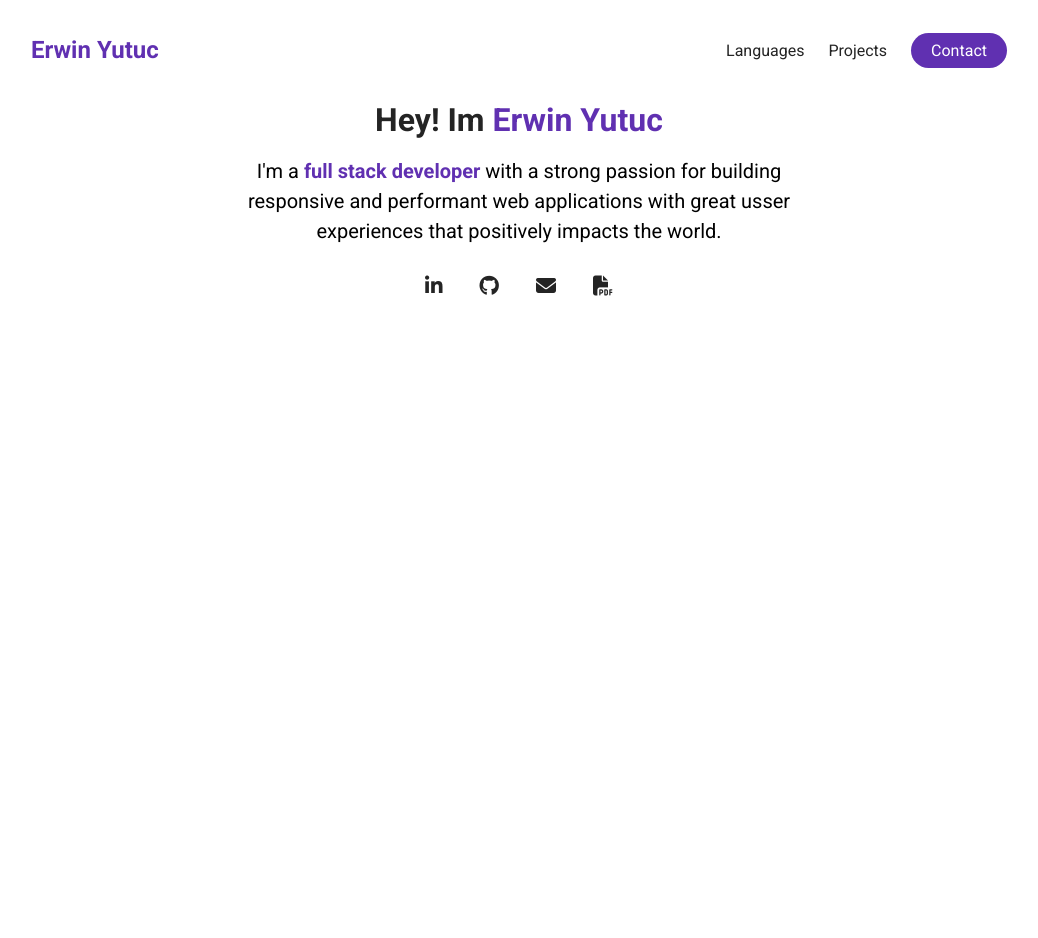
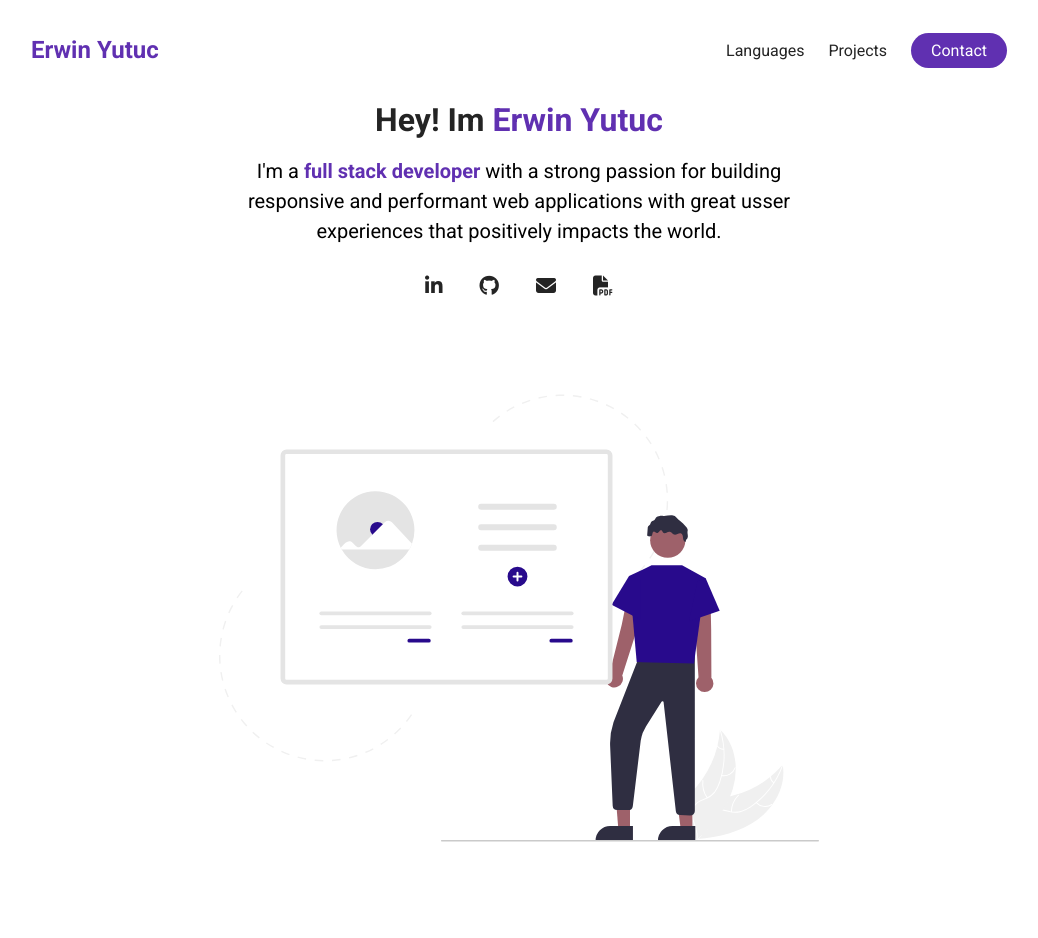
Before and after one commit to erwinyutuc/portfolioV1, a plain HTML site: page index.html in a window 1280 px wide. Shown: the whole page, without its empty margins (121-1159 px from the left). Before the commit the page ends 800 px from the top, so only its background shows below. Drawn offline with Linux system fonts and the light colour scheme.

Commit message:
Landing page completed

```diff
--- a/index.html
+++ b/index.html
@@ -62,6 +62,9 @@
                                 <i class="fa-solid fa-file-pdf"></i>
                             </a>
                         </div>
+                        <figure class="about-me__img--container">
+                            <img src="undraw_site_content_re_4ctl.svg" class="about-me__img" alt="">
+                        </figure>
                     </div>
                 </div>
             </div>
--- a/style.css
+++ b/style.css
@@ -91,7 +91,10 @@ nav {
     flex-direction: column;
 }
 
-
+.about-me__info {
+    display: flex;
+    flex-direction: column;
+}
 
 .about-me__info--container {
     display: flex;
@@ -117,4 +120,13 @@ nav {
     padding: 0 16px;
 }
 
-/* testing */
+.about-me__img--container {
+    flex: 1;
+    display: flex;
+    align-items: center;
+}
+
+.about-me__img {
+    height: 80vh;
+    width: 100%;
+}
```
Also changed, not shown: undraw_programmer_re_owql.svg (added), undraw_site_content_re_4ctl.svg (added).
